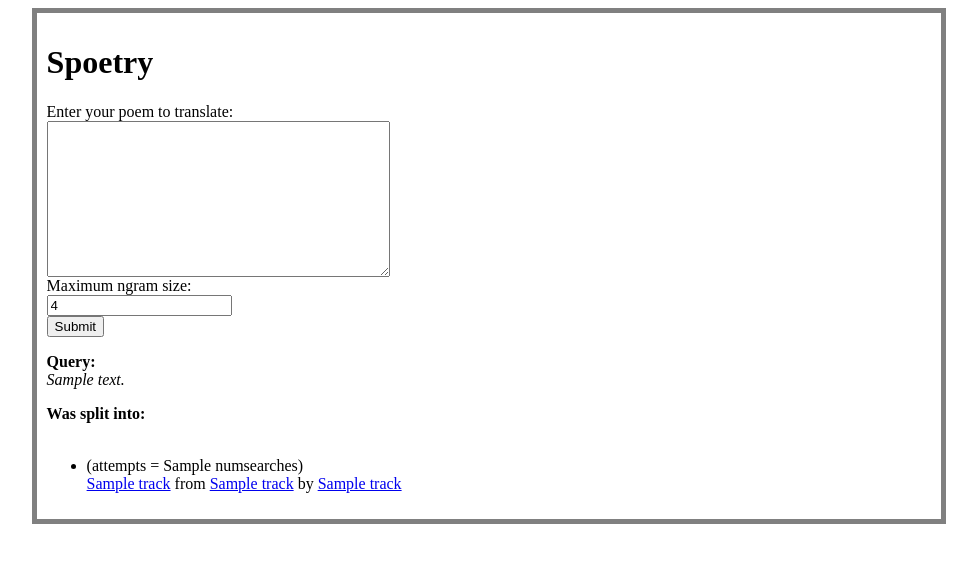
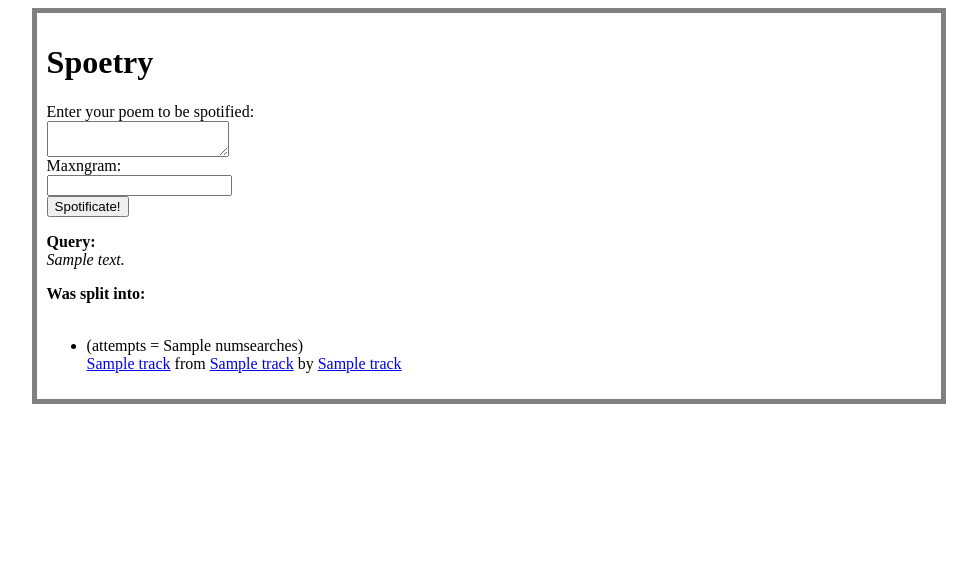
Before and after one commit to tims/spoetry, a Python web app: template templates/spoetry/index.html in a window 1280 px wide. Shown: the top 563 px of the page, without its empty margins (151-1128 px from the left). Run offline with Jinja, Linux system fonts and the light colour scheme; the template is opened without the code that fills it: most values are stand-ins (such as "Sample title", 1, 10 or a date in 2020); form fields are guessed from the names that the template uses.

Commit message:
added error messaging

```diff
--- a/templates/spoetry/index.html
+++ b/templates/spoetry/index.html
@@ -18,16 +18,17 @@
   <body>
     <div class="mainbody">
     <h1>Spoetry</h1>
+
     <form method="post" action="/spoetry/">
-      <label for="id_text">Enter your poem to translate:</label>
+      Enter your poem to be spotified:<br/>
+      {{ form.text }}<br/>
+        {{form.errors.text}}
+
+      {{ form.maxngram.label }}:</br>
+      {{ form.maxngram }}
+      {{form.errors.maxngram}}
       <br/>
-      <textarea id="id_text" rows="10" cols="40" name="text"></textarea>
-      <br/>
-      <label for="id_maxngram">Maximum ngram size:</label>
-      <br/>
-      <input type="text" name="maxngram" id="id_maxngram" value="4" />
-      <br/>
-      <input type="submit" value="Submit" />
+      <input type="submit" value="Spotificate!" />
     </form>
 
 
```
Also changed, not shown: src/spoetry/views.py (+4 -3 lines).
